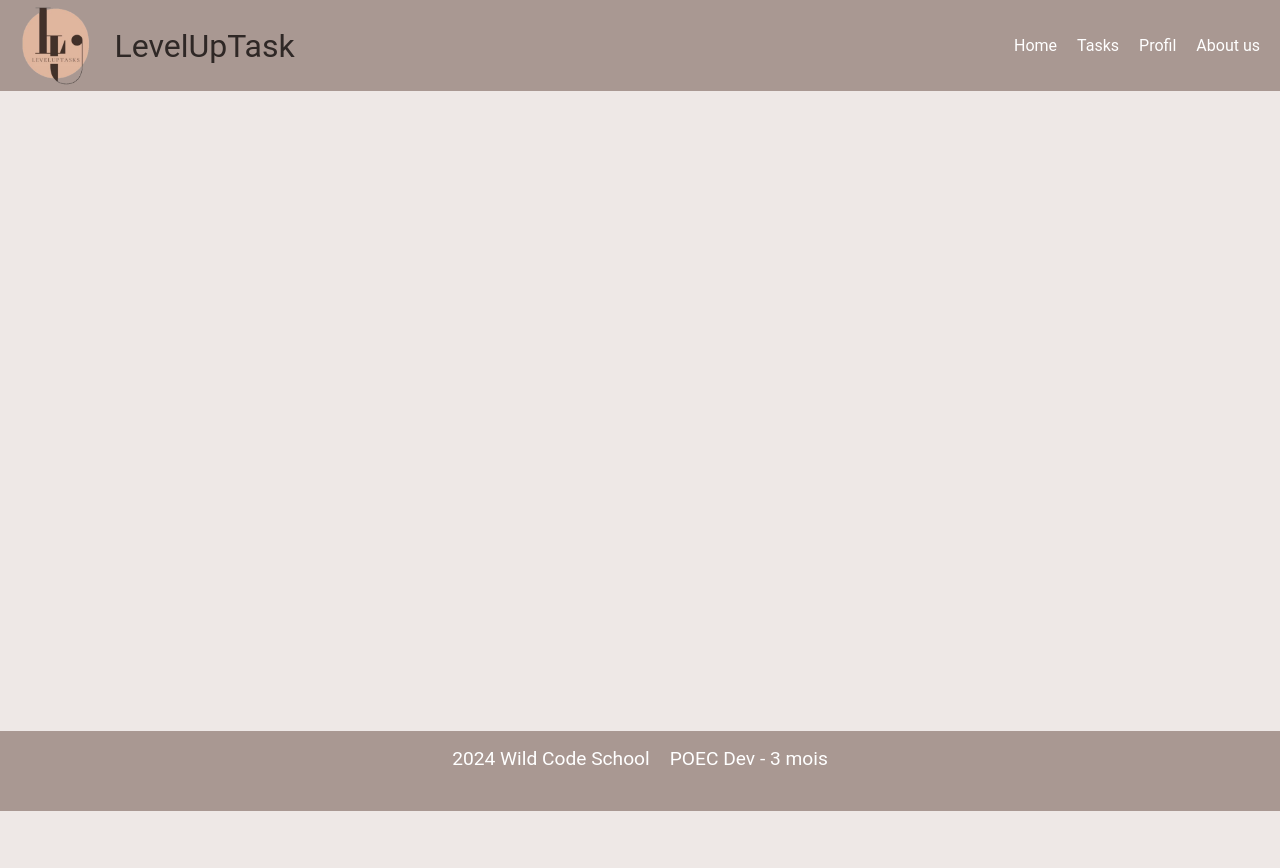
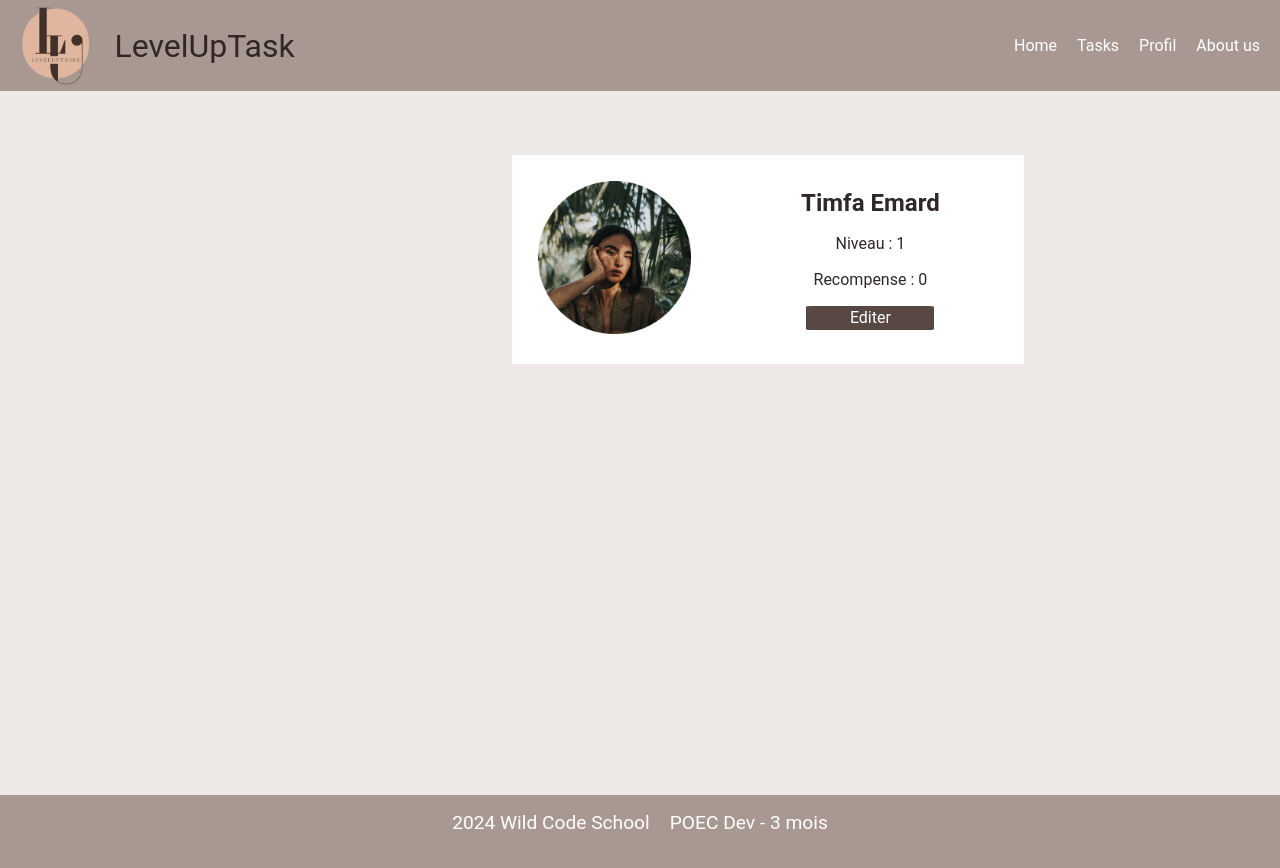
Before and after one commit to WildCodeSchool/level-up-tasks, an Angular app: page /profil in a window 1280 px wide. Before the commit this address led to /. Shown: the top 868 px of the page. Before the commit the page ends 811 px from the top, so only its background shows below. Built offline with nearby package versions, Linux system fonts and the light colour scheme.

Commit message:
rename component user ,add enum ROLES and add class user-teams

```diff
--- a/src/app/app.routes.ts
+++ b/src/app/app.routes.ts
@@ -36,5 +36,10 @@ export const routes: Routes = [
   {
     path: 'connexion',
     component: LoginComponent,
+  },
+  {
+    path:'profil',
+    component: UserProfilComponent,
   }
+
 ];
--- /dev/null
+++ b/src/app/components/user/user.component.html
@@ -0,0 +1,13 @@
+<section class="user-card">
+  @if(user){
+  <div class="user-img">
+    <img src="{{ user.profilImage }}" alt="user.firstname" />
+  </div>
+  <div class="user-description">
+    <h3>{{ user.firstname }} {{ user.lastname }}</h3>
+    <p>Niveau : {{ user.level }}</p>
+    <p>Recompense : {{ user.reward }}</p>
+    <button (click)="editUser()">Editer</button>
+  </div>
+  }
+</section>
--- /dev/null
+++ b/src/app/components/user/user.component.scss
@@ -0,0 +1,111 @@
+@use "../../../import" as *;
+
+section {
+  width: 90%;
+  margin: 5% auto;
+  background-color: $secondary-backround-color;
+  display: flex;
+  justify-content: space-around;
+  padding-top: 2%;
+  padding-bottom: 2%;
+
+  .user-img {
+    width: 40%;
+    img {
+      width: 100%;
+    }
+  }
+  .user-description {
+    width: 50%;
+    display: flex;
+    flex-direction: column;
+    justify-content: space-around;
+    align-items: center;
+    h3 {
+      color: $dark-text-color;
+      font-size: 1.5em;
+    }
+    p {
+      color: $dark-text-color;
+      font-size: 1em;
+    }
+
+    button {
+      background-color: $button-color;
+      color: $light-text-color;
+      padding: 1%;
+      border: none;
+      border-radius: 10px;
+      cursor: pointer;
+      width: 50%;
+    }
+  }
+  .modal-container{
+
+    button {
+        background-color: $button-color;
+        color: $light-text-color;
+        padding: 1%;
+        border: none;
+        border-radius: 10px;
+        cursor: pointer;
+        margin: 2%;
+        width: 20%;
+  }
+  }
+}
+
+@media screen and (min-width: 721px) {
+  section {
+    width: 50%;
+    margin: 5% 10% 5% 40%;
+    background-color: $secondary-backround-color;
+    display: flex;
+    justify-content: space-around;
+    padding-top: 2%;
+    padding-bottom: 2%;
+
+    .user-img {
+      width: 40%;
+      img {
+        width: 100%;
+      }
+    }
+    .user-description {
+      width: 50%;
+      display: flex;
+      flex-direction: column;
+      justify-content: space-around;
+      align-items: center;
+      h3 {
+        color: $dark-text-color;
+        font-size: 1.5em;
+      }
+      p {
+        color: $dark-text-color;
+        font-size: 1em;
+      }
+
+      button {
+        background-color: $button-color;
+        color: $light-text-color;
+        padding: 1%;
+        border: none;
+        border-radius: 4%;
+        cursor: pointer;
+        width: 50%;
+      }
+    }
+  }
+}
+@media screen and (min-width: 1025px) {
+  section {
+    width: 40%;
+    .user-img {
+      width: 30%;
+      img {
+        width: 100%;
+      }
+    }
+  }
+}
--- /dev/null
+++ b/src/app/components/user/usercomponent.ts
@@ -0,0 +1,26 @@
+import { Component } from '@angular/core';
+import { Profil } from '../../model/user/profil';
+import { ModalComponent } from '../modal/modal.component';
+import { UserTeams } from '../../model/user/user-teams';
+import { TeamsRoles } from '../../model/user/teams-roles';
+
+@Component({
+  selector: 'app-user',
+  standalone: true,
+  imports: [ModalComponent],
+  templateUrl: './user.component.html',
+  styleUrl: './user.component.scss'
+})
+export class UserComponent {
+
+  modalIsOppen: boolean = false;
+  teams: UserTeams[] = [{id: 1, name: 'teams1',role:TeamsRoles.Admin}, {id: 2, name: 'teams2',role:TeamsRoles.Member}, {id: 3, name: 'teams3',role:TeamsRoles.Member}];
+  img: string = '../../../assets/pictures/Graphic.png';
+
+  user: Profil = new Profil(1, 'Timfa', 'Emard', '', '', this.teams, this.img, 1, 0);
+
+  editUser(){
+    this.modalIsOppen = true;
+
+  }
+}
--- a/src/app/model/user/profil.ts
+++ b/src/app/model/user/profil.ts
@@ -1,3 +1,6 @@
+import { UserTeams } from "./user-teams";
+
+
 export class Profil {
 
     constructor(
@@ -6,9 +9,8 @@ export class Profil {
         public lastname: string,
         public email: string,
         public password: string,
-        public role: string,
-        public team: string,
-        public image: string,
+        public team: UserTeams[],
+        public profilImage: string,
         public level: number,
         public reward: number,
     ){}
--- /dev/null
+++ b/src/app/model/user/teams-roles.ts
@@ -0,0 +1,4 @@
+export enum TeamsRoles {
+        Admin = 'Admin',
+        Member = 'Member',
+}
--- /dev/null
+++ b/src/app/model/user/user-teams.ts
@@ -0,0 +1,11 @@
+import { TeamsRoles } from "./teams-roles";
+
+export class UserTeams {
+    constructor(
+        public id: number,
+        public name: string,
+        public role :TeamsRoles
+    ){
+
+    }
+}
--- a/src/app/pages/user-profil/user-profil.component.html
+++ b/src/app/pages/user-profil/user-profil.component.html
@@ -1 +1 @@
-<app-profil></app-profil>
+<app-user></app-user>
--- a/src/app/pages/user-profil/user-profil.component.ts
+++ b/src/app/pages/user-profil/user-profil.component.ts
@@ -1,10 +1,10 @@
 import { Component } from '@angular/core';
-import { ProfilComponent } from '../../components/profil/profil.component';
+import { UserComponent } from '../../components/user/usercomponent';
 
 @Component({
   selector: 'app-user-profil',
   standalone: true,
-  imports: [ProfilComponent],
+  imports: [UserComponent],
   templateUrl: './user-profil.component.html',
   styleUrl: './user-profil.component.scss'
 })
```
Also changed, not shown: src/app/components/profil/profil.component.html (deleted, +0 -13 lines), src/app/components/profil/profil.component.scss (deleted, +0 -102 lines), src/app/components/profil/profil.component.ts (deleted, +0 -17 lines), 2 other files (tests, documents, lock files or other folders).
